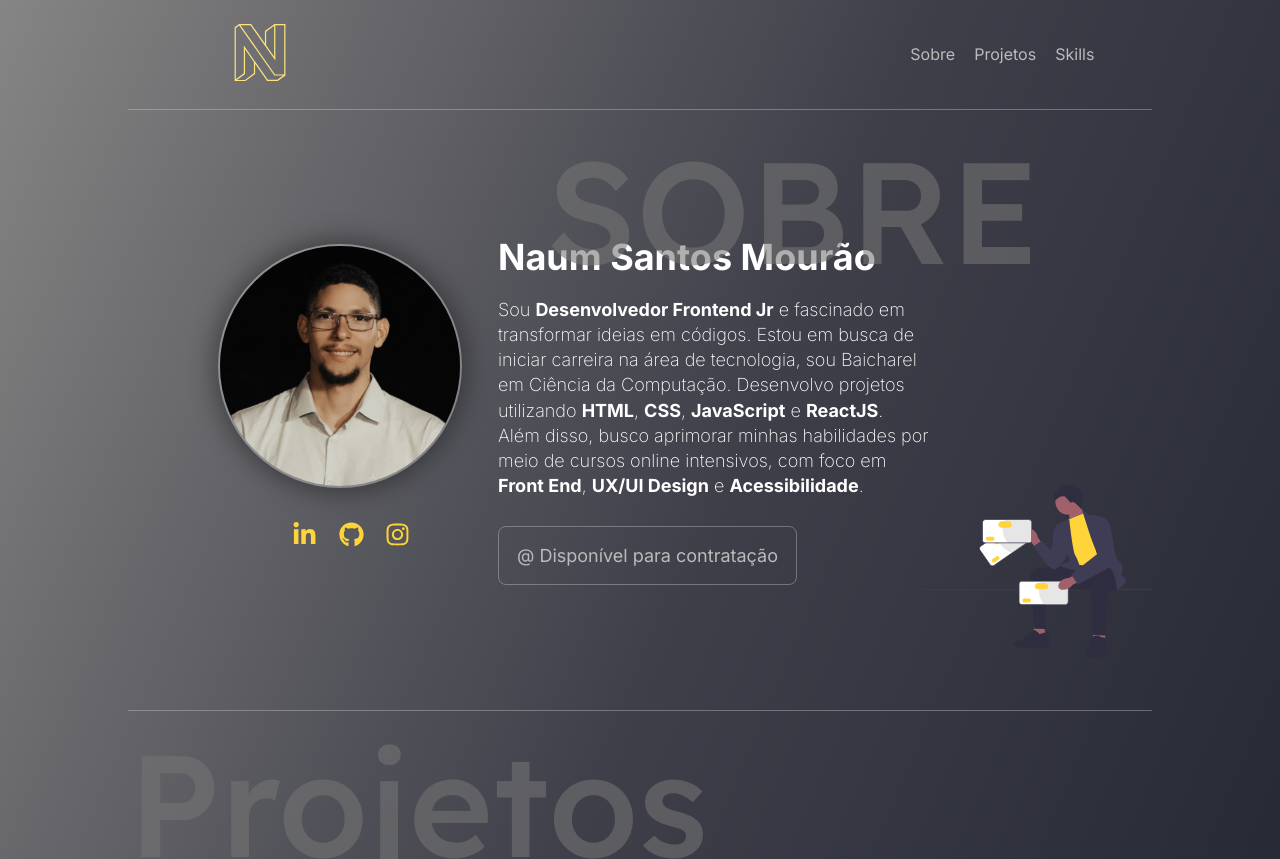
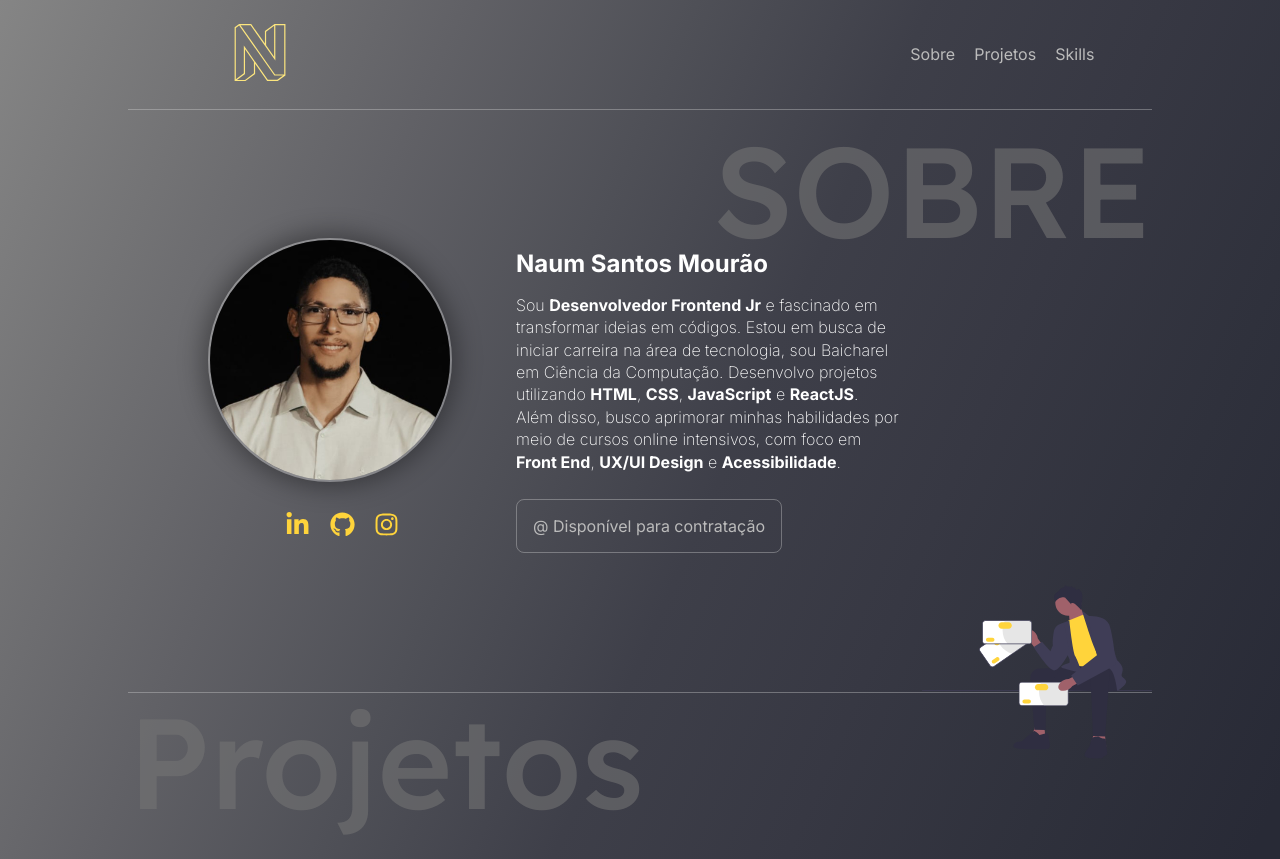
Before and after one commit to Naumsantos/my-portfolio, a Next.js app: page / in a window 1280 px wide. Shown: the top 859 px of the page. Built offline with nearby package versions, Linux system fonts and the light colour scheme.

Commit message:
:lipstick: Altera tamanho das fontes

```diff
--- a/src/app/components/About/About.module.css
+++ b/src/app/components/About/About.module.css
@@ -3,13 +3,14 @@
   flex-direction: row-reverse;
   justify-content: space-between;
   align-items: center;
-  height: 600px;
+  /* height: 600px; */
 
-  padding-left: 5em;
+  /* padding-left: 5em; */
+  padding: 8em 5em;
 
   border-bottom: 1px solid #d7d7d75d;
 
-  font-size: 18px;
+  position: relative;
 }
 
 .about h2 {
@@ -20,15 +21,15 @@
 
   position: absolute;
   top: 0;
-  right: 240px;
+  right: 0;
+
+  margin: 0;
 }
 
 .profile {
   display: flex;
-  flex-direction: row;
   align-items: center;
 
-  height: 200px;
   width: 80%;
 }
 
@@ -49,11 +50,11 @@
   display: flex;
   justify-content: flex-end;
   flex-direction: column;
-  padding: 0 2em;
+  margin-left: 4em;
 }
 
 .profile .description h3 {
-  font-size: 2em;
+  font-size: 1.5em;
   margin: 0;
 }
 
@@ -86,7 +87,8 @@
 
 .imgIcon {
   position: absolute;
-  bottom: 114px;
+  bottom: -95px;
+  right: 0;
 }
 
 /* tooltip */
--- a/src/app/components/Footer/Footer.module.css
+++ b/src/app/components/Footer/Footer.module.css
@@ -4,7 +4,6 @@
 
   align-items: center;
 
-  font-size: 18px;
   border-bottom: 1px solid #d7d7d75d;
 
   padding: 2em;
--- a/src/app/components/Projects/Projects.module.css
+++ b/src/app/components/Projects/Projects.module.css
@@ -4,7 +4,6 @@
   flex-direction: column;
   align-items: center;
 
-  font-size: 18px;
   border-bottom: 1px solid #d7d7d75d;
 
   position: relative;
--- a/src/app/components/Skills/Skills.module.css
+++ b/src/app/components/Skills/Skills.module.css
@@ -4,7 +4,6 @@
   flex-direction: column;
   align-items: center;
 
-  font-size: 18px;
   border-bottom: 1px solid #d7d7d75d;
 
   position: relative;
@@ -34,7 +33,6 @@
 }
 
 .skills p {
-  font-size: 26px;
   font-weight: 200;
   position: absolute;
   left: 0;
--- a/src/app/components/Topbutton/TopButton.module.css
+++ b/src/app/components/Topbutton/TopButton.module.css
@@ -2,23 +2,27 @@
 
 .visible {
   display: block;
+
   position: fixed;
   bottom: 50px;
   right: 50px;
   cursor: pointer;
+
   opacity: 1;
-  transition: opacity 0.3s;
   background-color: transparent;
+
   color: #fff;
   text-align: center;
+  font-weight: bold;
+  font-size: 1.5em;
+
   border-radius: 50%;
-  font-weight: bold;
   border: 1px solid #ffd43b;
-  padding: 10px 15px;
-  font-size: 2em;
 
-  height: 70px;
-  width: 70px;
+  padding: 0;
+  width: 50px;
+  height: 50px;
+
   box-shadow: 0px 0px 25px 5px rgba(0, 0, 0, 0.36);
 }
 
--- a/src/app/globals.css
+++ b/src/app/globals.css
@@ -18,6 +18,8 @@ body {
     #282a36,
     #282a36
   );
+
+  font-size: 1em;
 
   font-family: "Lexend", sans-serif;
   font-family: "Montserrat", sans-serif;
@@ -105,5 +107,4 @@ a:hover {
 
 .techs:hover .tech:not(:hover) {
   opacity: 0.3;
-  transform: 0.4ms;
 }
```
